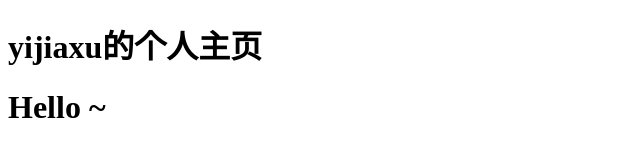
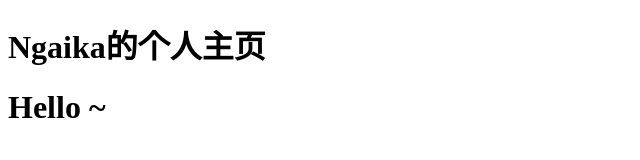
Before and after one commit to NgaikaX/NgaikaX.github.io, a plain HTML site: page index.html in a window 1280 px wide. Shown: the full height of the page, 0-640 px from the left. Drawn offline with Linux system fonts and the light colour scheme.

Commit message:
Update index.html

```diff
--- a/index.html
+++ b/index.html
@@ -5,7 +5,7 @@
     <title>yaorongke</title>
 </head>
 <body>
-    <h1>yijiaxu的个人主页</h1>
+    <h1>Ngaika的个人主页</h1>
     <h1>Hello ~</h1>
 </body>
 </html>
```
